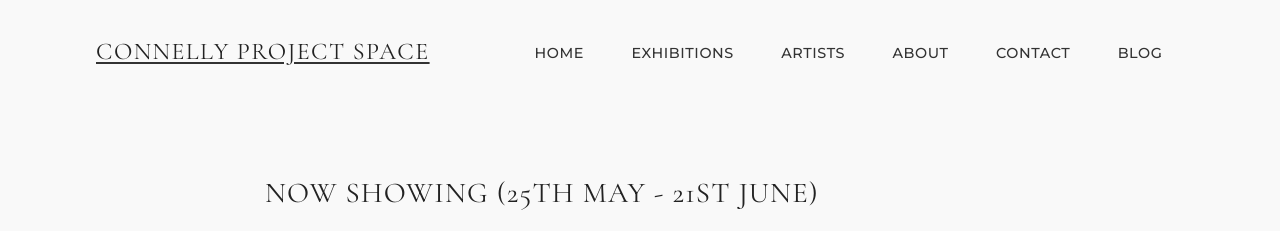
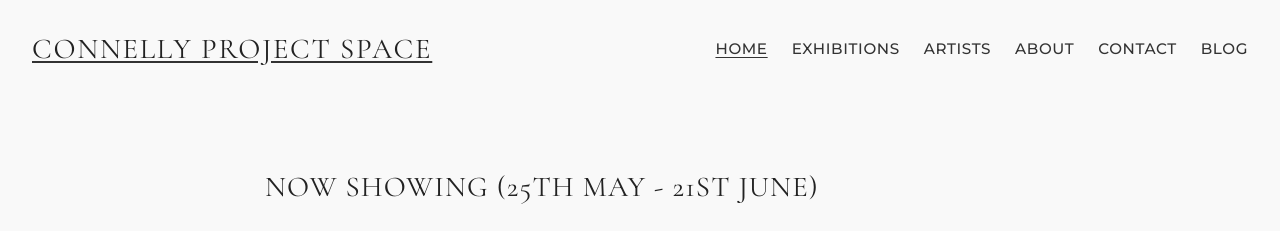
Before and after one commit to suitcasemedia/connelly-project-space, an Eleventy site: page index.njk in a window 1280 px wide. Shown: the top 231 px of the page. Built offline with nearby package versions, Linux system fonts and the light colour scheme; Eleventy itself is replaced by a stand-in of ours; files that its build step writes are made by us from their sources.

Commit message:
clean up css

```diff
--- a/_includes/layout.njk
+++ b/_includes/layout.njk
@@ -4,16 +4,67 @@
     <meta charset="UTF-8"/>
     <meta name="viewport" content="width=device-width, initial-scale=1.0"/>
     <title>{{ title or "Connelly Project Space" }}</title>
-    <link
-      href="https://fonts.googleapis.com/css2?family=Cormorant+Garamond:wght@400;500&family=Montserrat:wght@400;500&display=swap"
-      rel="stylesheet">
+    <link href="https://fonts.googleapis.com/css2?family=Cormorant+Garamond:wght@400;500&family=Montserrat:wght@400;500&display=swap" rel="stylesheet">
     <link rel="stylesheet" href="/style.css"/>
+    <style>
+      header {
+        display: flex;
+        flex-direction: column;
+        align-items: flex-start;
+        padding: 2rem;
+        gap: 1rem;
+      }
+
+      .site-title h1 {
+        font-size: 1.8em;
+        margin: 0;
+        text-transform: uppercase;
+        letter-spacing: 0.06em;
+        line-height: 1.2;
+        white-space: nowrap;
+      }
+
+      nav {
+        display: flex;
+        flex-direction: column;
+        gap: 0.4rem;
+      }
+
+      nav a {
+        text-decoration: none;
+        color: #333;
+        font-family: 'Montserrat', sans-serif;
+        font-size: 0.95em;
+        text-transform: uppercase;
+        font-weight: 500;
+      }
+
+      nav a:hover,
+      nav .current {
+        text-decoration: underline;
+      }
+
+      @media (min-width: 768px) {
+        header {
+          flex-direction: row;
+          justify-content: space-between;
+          align-items: center;
+        }
+
+        nav {
+          flex-direction: row;
+          gap: 1.5rem;
+        }
+      }
+    </style>
   </head>
   <body>
     <header>
-      <a href="/">
-        <h1>Connelly Project Space</h1>
-      </a>
+      <div class="site-title">
+        <a href="/">
+          <h1>Connelly Project Space</h1>
+        </a>
+      </div>
       <nav>
         <a href="/" {% if page.url == '/' %} class="current" {% endif %}>Home</a>
         <a href="/exhibitions/" {% if page.url.startsWith('/exhibitions/') %} class="current" {% endif %}>Exhibitions</a>
@@ -23,11 +74,13 @@
         <a href="/blog/" {% if page.url.startsWith('/blog/') %} class="current" {% endif %}>Blog</a>
       </nav>
     </header>
+
     <main class="blog-layout">
       <section class="content-area">
         {{ content | safe }}
       </section>
     </main>
+
     <footer>
       <p>&copy; 2025 Connelly Project Space</p>
     </footer>
--- a/style.css
+++ b/style.css
@@ -22,45 +22,64 @@
 h2 { font-size: 1.8em; }
 h3 { font-size: 1.4em; }
 
-/* Navigation */
+/* Header and Nav */
 header {
   display: flex;
-  justify-content: space-between;
-  align-items: center;
+  flex-direction: column;
+  align-items: flex-start;
   background: #f9f9f9;
-  padding: 2rem 2rem;
+  padding: 2rem;
+  gap: 1rem;
 }
 
-@media (max-width: 767px) {
-  header {
-    flex-direction: column;
-    align-items: flex-start;
+header h1 {
+  font-size: 1.8em;
+  font-family: 'Cormorant Garamond', serif;
+  margin: 0;
+  text-transform: uppercase;
+  letter-spacing: 0.06em;
+  white-space: nowrap;
+  line-height: 1.2;
 }
 
 nav {
-    margin-top: 1rem;
   display: flex;
   flex-direction: column;
-    gap: 0.5rem;
+  gap: 0.4rem;
+  margin-top: 0;
   width: 100%;
 }
 
 nav a {
-    display: inline-block;
-    padding: 0.3rem 0;
+  font-family: 'Montserrat', sans-serif;
+  font-weight: 500;
+  font-size: 0.95em;
+  text-transform: uppercase;
+  text-decoration: none;
+  color: #333;
+  letter-spacing: 0.04em;
 }
 
-  header h1 {
-    font-size: 1.8em;
-    margin-bottom: 0.5em;
-  }
+nav a:hover,
+nav .current,
+nav .active {
+  text-decoration: underline;
 }
 
-
+/* Desktop layout */
 @media (min-width: 768px) {
   header {
+    flex-direction: row;
+    justify-content: space-between;
+    align-items: center;
     padding-left: 4rem;
     padding-right: 4rem;
+  }
+
+  nav {
+    flex-direction: row;
+    gap: 1.5rem;
+    width: auto;
   }
 }
 
@@ -71,33 +90,7 @@
   }
 }
 
-header h1 {
-  font-size: 1.5em;
-  font-family: 'Cormorant Garamond', serif;
-  margin: 0;
-  text-transform: uppercase;
-  letter-spacing: 0.06em;
-}
-
-nav {
-  margin-top: 0;
-}
-
-nav a {
-  font-family: 'Montserrat', sans-serif;
-  font-weight: 500;
-  text-transform: uppercase;
-  text-decoration: none;
-  color: #333;
-  margin: 0 1.5em;
-  font-size: 0.9em;
-  letter-spacing: 0.04em;
-}
-
-nav a:hover, nav .active {
-  text-decoration: underline;
-}
-
+/* Main content */
 main {
   max-width: 750px;
   margin: 4em auto;
@@ -105,6 +98,7 @@
   text-align: left;
 }
 
+/* Links */
 a {
   color: #333;
   text-decoration: underline;
@@ -115,6 +109,7 @@
   color: #000;
 }
 
+/* Video styling */
 video {
   display: block;
   width: 100%;
@@ -124,6 +119,7 @@
   border-radius: 4px;
 }
 
+/* Footer */
 footer {
   text-align: center;
   padding: 3em 1em;
@@ -132,6 +128,7 @@
   border-top: 1px solid #eee;
 }
 
+/* Gallery */
 .gallery {
   margin-top: 4em;
 }
@@ -168,6 +165,7 @@
   box-shadow: 0 2px 6px rgba(0, 0, 0, 0.08);
 }
 
+/* Optional: Fade indicators — remove if undesired */
 .media-row::before,
 .media-row::after {
   content: "";
@@ -189,6 +187,7 @@
   background: linear-gradient(to left, rgba(249, 249, 249, 1), rgba(249, 249, 249, 0));
 }
 
+/* Scroll hint (if used) */
 .scroll-hint {
   position: absolute;
   bottom: 5px;
```
Lines whose indentation alone changed are shown as unchanged.
